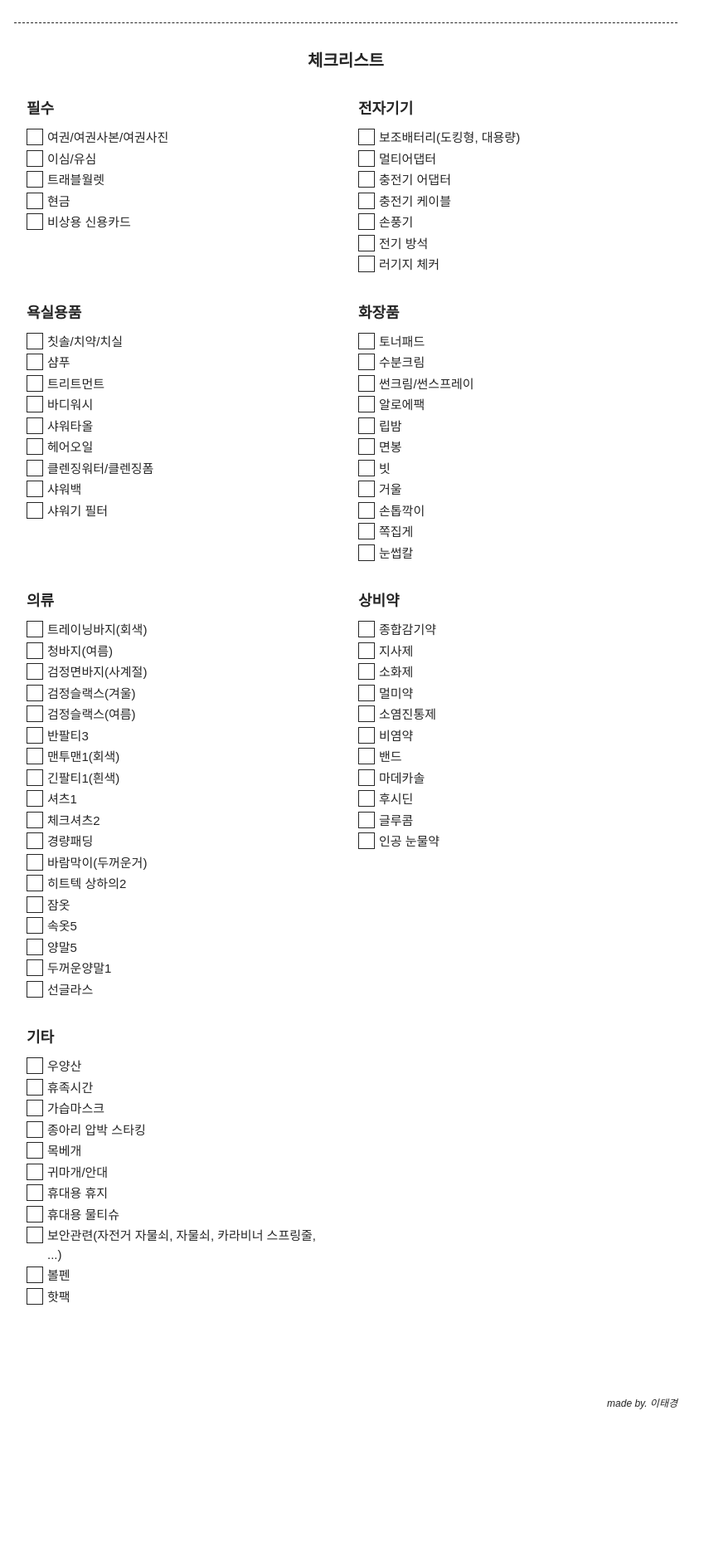
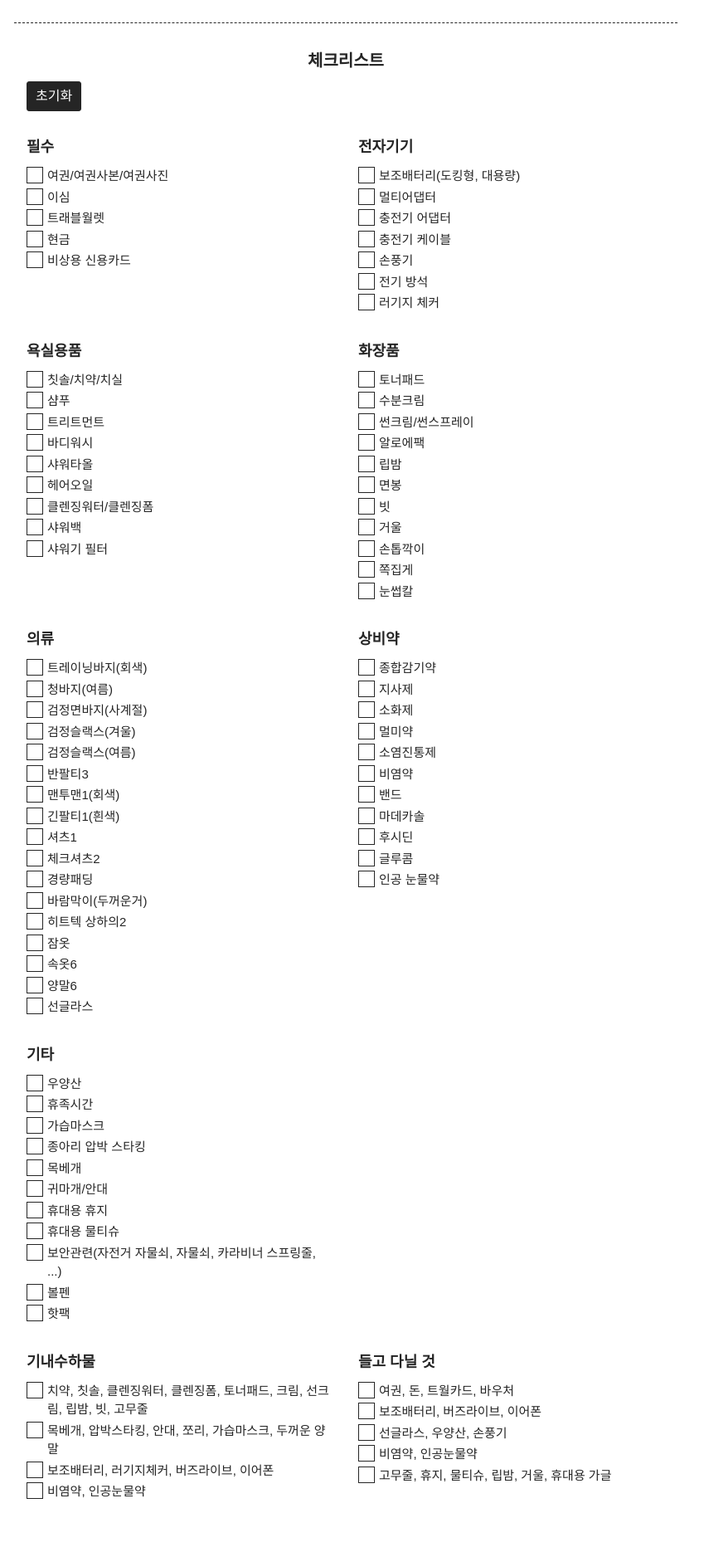
Before and after one commit to LeeTaegyung/travel-guide, a plain HTML site: page 202410_Europe/index.html in a window 1280 px wide. Shown: the part 1270-3140 px from the top of the page at 83% size, without its empty margins (223-1072 px from the left). Before the commit the page ends 2975 px from the top, so only its background shows below. Drawn offline with Linux system fonts and the light colour scheme; a web font is replaced by a local one.

Commit message:
내용 수정

```diff
--- a/202410_Europe/index.html
+++ b/202410_Europe/index.html
@@ -425,6 +425,9 @@
                 <!-- 체크리스트 -->
                 <div class="sec">
                     <h2 class="subject">체크리스트</h2>
+                    <button type="button" class="reset_btn" id="check_reset">
+                        초기화
+                    </button>
                     <div class="check_wrap" id="check_wrap"></div>
                 </div>
             </main>
@@ -445,7 +448,7 @@
                     category: "필수",
                     data: [
                         { text: "여권/여권사본/여권사진", done: false },
-                        { text: "이심/유심", done: false },
+                        { text: "이심", done: false },
                         { text: "트래블월렛", done: false },
                         { text: "현금", done: false },
                         { text: "비상용 신용카드", done: false },
@@ -510,9 +513,8 @@
                         { text: "바람막이(두꺼운거)", done: false },
                         { text: "히트텍 상하의2", done: false },
                         { text: "잠옷", done: false },
-                        { text: "속옷5", done: false },
-                        { text: "양말5", done: false },
-                        { text: "두꺼운양말1", done: false },
+                        { text: "속옷6", done: false },
+                        { text: "양말6", done: false },
                         { text: "선글라스", done: false },
                     ],
                 },
@@ -552,8 +554,47 @@
                         { text: "핫팩", done: false },
                     ],
                 },
+                {
+                    category: "",
+                    data: [],
+                },
+                {
+                    category: "기내수하물",
+                    data: [
+                        {
+                            text:
+                                "치약, 칫솔, 클렌징워터, 클렌징폼, 토너패드, 크림, 선크림, 립밤, 빗, 고무줄",
+                            done: false,
+                        },
+                        {
+                            text:
+                                "목베개, 압박스타킹, 안대, 쪼리, 가습마스크, 두꺼운 양말",
+                            done: false,
+                        },
+                        {
+                            text: "보조배터리, 러기지체커, 버즈라이브, 이어폰",
+                            done: false,
+                        },
+                        { text: "비염약, 인공눈물약", done: false },
+                    ],
+                },
+                {
+                    category: "들고 다닐 것",
+                    data: [
+                        { text: "여권, 돈, 트월카드, 바우처", done: false },
+                        { text: "보조배터리, 버즈라이브, 이어폰", done: false },
+                        { text: "선글라스, 우양산, 손풍기", done: false },
+                        { text: "비염약, 인공눈물약", done: false },
+                        {
+                            text:
+                                "고무줄, 휴지, 물티슈, 립밤, 거울, 휴대용 가글",
+                            done: false,
+                        },
+                    ],
+                },
             ];
             checkInit(CHECKLIST);
+            resetCheckList(CHECKLIST);
         </script>
     </body>
 </html>
--- a/common/js/script.js
+++ b/common/js/script.js
@@ -47,4 +47,10 @@ const checkInit = (CHECKLIST) => {
     updateCheckList(checkList);
 };
 
-// checkInit();
+const resetCheckList = (checkList) => {
+    document.getElementById("check_reset").addEventListener("click", () => {
+        localStorage.removeItem("checkList");
+        document.getElementById("check_wrap").innerHTML = "";
+        checkInit(checkList);
+    });
+};
--- a/common/scss/layout.scss
+++ b/common/scss/layout.scss
@@ -205,6 +205,20 @@ $thailand: #2d2a4a;
 }
 
 // 준비물
+.reset_btn {
+    padding: 5px 10px;
+    border: 1px solid #252525;
+    background: #252525;
+    color: #fff;
+    border-radius: 3px;
+
+    &:hover {
+        background: #fff;
+        color: #252525;
+        transition: all 0.3s ease;
+    }
+}
+
 .check_wrap {
     display: flex;
     flex-wrap: wrap;
```
Also changed, not shown: 202410_Thailand/index.html (+1 -3 lines), common/css/layout.css, 1 other file.
